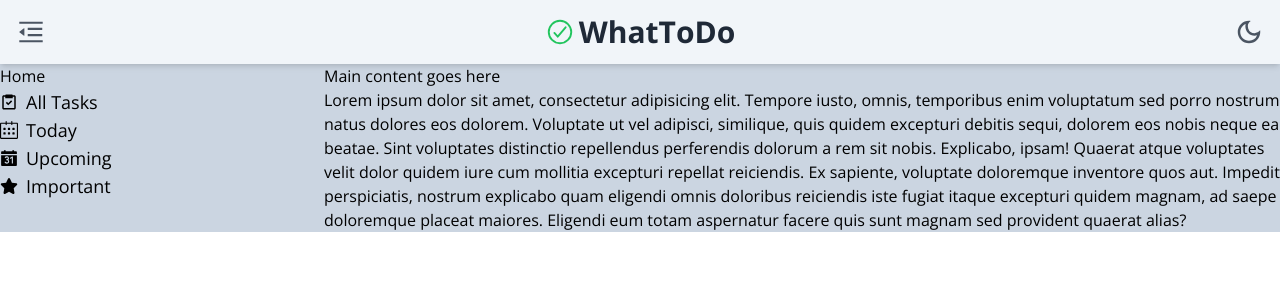
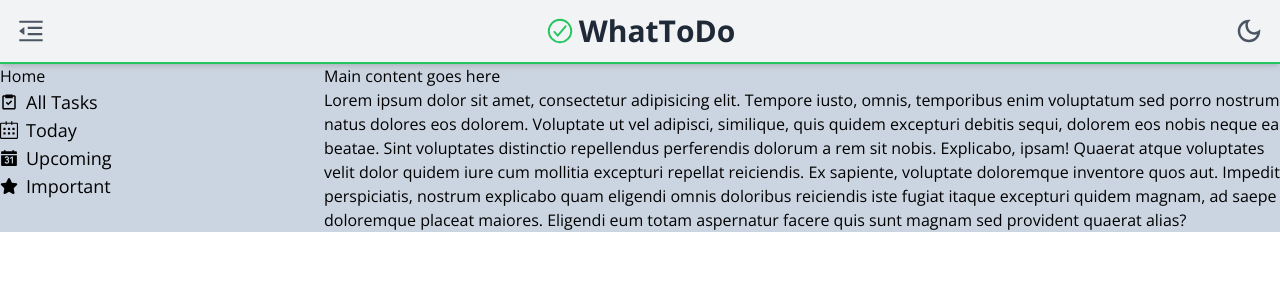
Before and after one commit to bismarkagyare/todo-react, a React (Vite) app: page / in a window 1280 px wide. Shown: the top 300 px of the page. Built offline with nearby package versions, Linux system fonts and the light colour scheme.

Commit message:
set border bottom color

```diff
--- a/src/components/Header.jsx
+++ b/src/components/Header.jsx
@@ -5,7 +5,7 @@ import { MdOutlineDarkMode } from 'react-icons/md';
 
 const Header = () => {
   return (
-    <header className='flex justify-between items-center w-full h-16 bg-slate-100 shadow-md font-open-sans'>
+    <header className='flex justify-between items-center w-full h-16 bg-[#f2f3f5] shadow-md font-open-sans border-b-2 border-green-500'>
       <div className='ml-4'>
         <AiOutlineMenuFold className='text-3xl text-gray-600' />
       </div>
```
